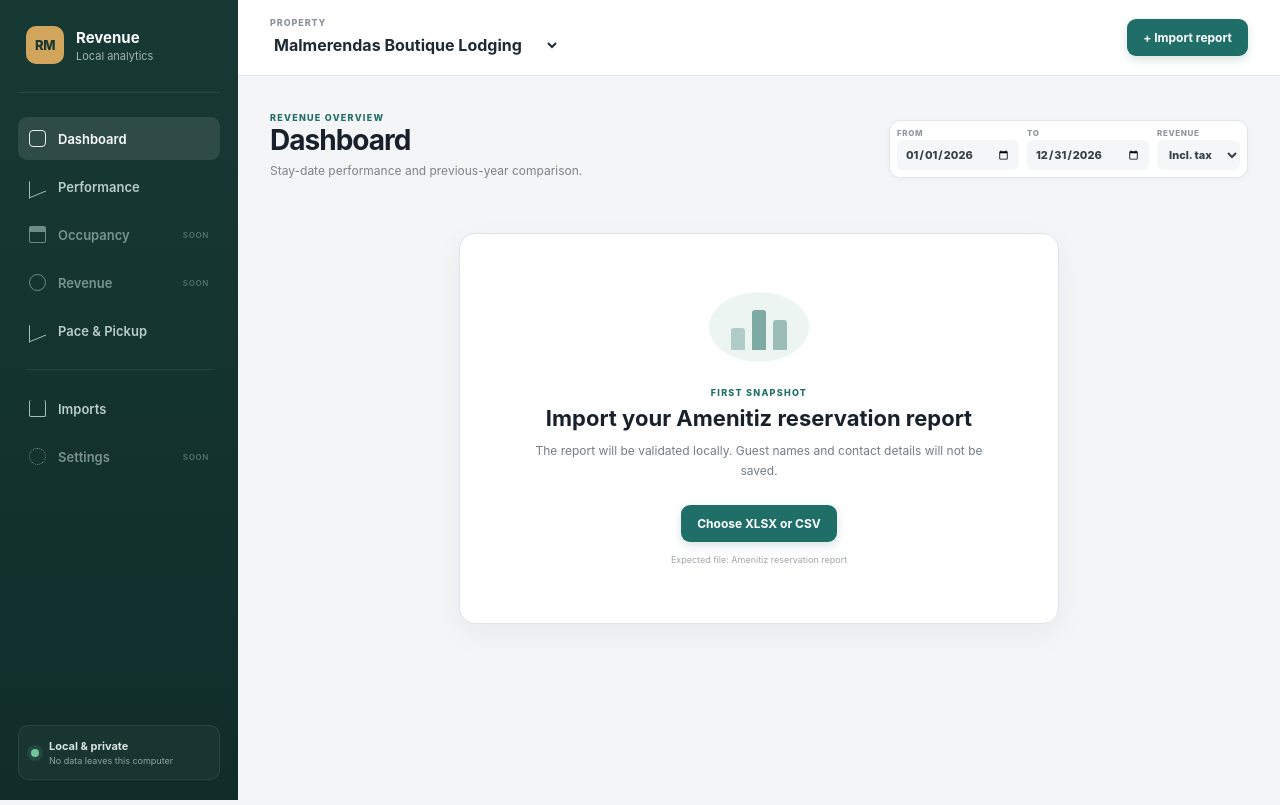
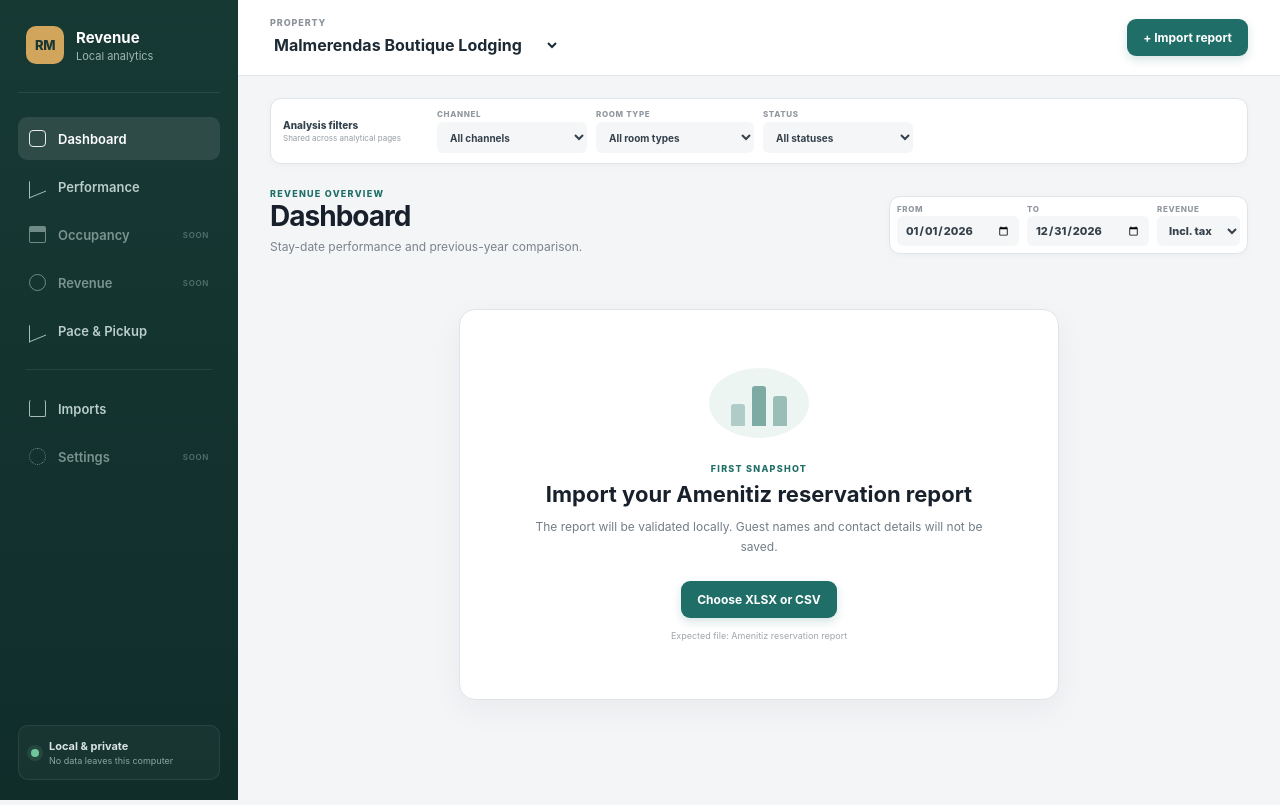
Before and after one commit to hnetoservices-wq/RevenueManagement, a React (Vite) app: page / in a window 1280 px wide. Built offline with nearby package versions, Linux system fonts and the light colour scheme.

Commit message:
Wire shared analytical filters across dashboards

```diff
--- a/src/App.tsx
+++ b/src/App.tsx
@@ -30,6 +30,12 @@ import type {
 } from "./domain/models";
 import { createRepository } from "./data/createRepository";
 import { DuplicateImportError } from "./data/repository";
+import { AnalysisFilterBar } from "./features/filters/AnalysisFilterBar";
+import {
+  DEFAULT_ANALYSIS_FILTERS,
+  applyAnalysisFilters,
+  type AnalysisFilters,
+} from "./features/filters/analysisFilters";
 import { parseAmenitizFile } from "./features/import/amenitiz";
 import { PacePickupPage } from "./features/pace/PacePickupPage";
 import { PerformancePage } from "./features/performance/PerformancePage";
@@ -114,6 +120,7 @@ function App() {
   const [preview, setPreview] = useState<ImportPreview | null>(null);
   const [error, setError] = useState<string | null>(null);
   const [toast, setToast] = useState<string | null>(null);
+  const [analysisFilters, setAnalysisFilters] = useState<AnalysisFilters>(DEFAULT_ANALYSIS_FILTERS);
   const inputRef = useRef<HTMLInputElement>(null);
   const year = new Date().getFullYear();
   const [filters, setFilters] = useState<DashboardFilters>({
@@ -123,6 +130,12 @@ function App() {
   });
 
   const property = properties.find((item) => item.id === propertyId) ?? properties[0];
+  const filteredAnalysis = useMemo(
+    () => property ? applyAnalysisFilters(property, reservations, analysisFilters) : null,
+    [property, reservations, analysisFilters],
+  );
+  const analyticalProperty = filteredAnalysis?.property ?? property;
+  const analyticalReservations = filteredAnalysis?.reservations ?? [];
 
   const refresh = useCallback(async (selectedPropertyId: string) => {
     const [nextReservations, nextImports] = await Promise.all([
@@ -158,10 +171,16 @@ function App() {
   }, [toast]);
 
   const dashboard = useMemo(
-    () => property ? calculateDashboard(property, reservations, filters) : null,
-    [property, reservations, filters],
+    () => analyticalProperty ? calculateDashboard(analyticalProperty, analyticalReservations, filters) : null,
+    [analyticalProperty, analyticalReservations, filters],
   );
   const performance = useMemo(() => chartData(dashboard?.current.daily ?? []), [dashboard]);
+
+  const loadFilteredSnapshotReservations = useCallback(async (snapshotId: string) => {
+    if (!property) return [];
+    const snapshotReservations = await repository.listSnapshotReservations(property.id, snapshotId);
+    return applyAnalysisFilters(property, snapshotReservations, analysisFilters).reservations;
+  }, [property, analysisFilters]);
 
   async function prepareImport(bytes: Uint8Array, filename: string) {
     if (!property) return;
@@ -216,11 +235,12 @@ function App() {
 
   async function changeProperty(nextId: string) {
     setPropertyId(nextId);
+    setAnalysisFilters(DEFAULT_ANALYSIS_FILTERS);
     setLoading(true);
     try { await refresh(nextId); } finally { setLoading(false); }
   }
 
-  if (loading || !property || !dashboard) {
+  if (loading || !property || !analyticalProperty || !dashboard) {
     return <div className="loading-screen"><div className="spinner" /><p>Opening your local revenue workspace…</p></div>;
   }
 
@@ -228,9 +248,9 @@ function App() {
   const previous = dashboard.previousYear;
   const kpis = [
     { label: "Occupancy", value: percent(current.occupancy), delta: deltaText(current.occupancy, previous.occupancy, true) },
-    { label: "ADR", value: money(current.adrCents, property.currency), delta: deltaText(current.adrCents, previous.adrCents) },
-    { label: "RevPAR", value: money(current.revparCents, property.currency), delta: deltaText(current.revparCents, previous.revparCents) },
-    { label: "Room revenue", value: money(current.roomRevenueCents, property.currency), delta: deltaText(current.roomRevenueCents, previous.roomRevenueCents) },
+    { label: "ADR", value: money(current.adrCents, analyticalProperty.currency), delta: deltaText(current.adrCents, previous.adrCents) },
+    { label: "RevPAR", value: money(current.revparCents, analyticalProperty.currency), delta: deltaText(current.revparCents, previous.revparCents) },
+    { label: "Room revenue", value: money(current.roomRevenueCents, analyticalProperty.currency), delta: deltaText(current.roomRevenueCents, previous.roomRevenueCents) },
     { label: "Room nights sold", value: number(current.roomNightsSold), delta: deltaText(current.roomNightsSold, previous.roomNightsSold) },
     { label: "Available room nights", value: number(current.availableRoomNights), delta: { text: "Configured inventory", tone: "neutral" } },
     { label: "Reservations", value: number(current.reservations), delta: deltaText(current.reservations, previous.reservations) },
@@ -268,6 +288,7 @@ function App() {
 
         <div className="workspace">
           {error && <div className="alert"><span>{error}</span><button onClick={() => setError(null)}>Dismiss</button></div>}
+          {page !== "imports" && <AnalysisFilterBar property={property} reservations={reservations} filters={analysisFilters} setFilters={setAnalysisFilters} roomTypeRevenueEstimated={filteredAnalysis?.roomTypeRevenueEstimated ?? false} estimatedReservationCount={filteredAnalysis?.estimatedReservationCount ?? 0} />}
           {page === "dashboard" ? (
             <>
               <div className="page-heading"><div><p className="eyebrow">Revenue overview</p><h1>Dashboard</h1><p>Stay-date performance and previous-year comparison.</p></div><DateFilters filters={filters} setFilters={setFilters} /></div>
@@ -281,17 +302,17 @@ function App() {
                     </article>
                     <article className="panel">
                       <PanelHeading title="Revenue by channel" subtitle={`${current.channels.length} active channels`} />
-                      <div className="channel-chart"><ResponsiveContainer width="100%" height="100%"><PieChart><Pie data={current.channels} dataKey="roomRevenueCents" nameKey="channel" innerRadius={58} outerRadius={85} paddingAngle={2}>{current.channels.map((entry, index) => <Cell key={entry.channel} fill={COLORS[index % COLORS.length]} />)}</Pie><Tooltip formatter={(value) => money(Number(value), property.currency)} /></PieChart></ResponsiveContainer><div className="channel-legend">{current.channels.slice(0, 5).map((channel, index) => <div key={channel.channel}><span style={{ background: COLORS[index % COLORS.length] }} /><strong>{channel.channel}</strong><em>{money(channel.roomRevenueCents, property.currency)}</em></div>)}</div></div>
+                      <div className="channel-chart"><ResponsiveContainer width="100%" height="100%"><PieChart><Pie data={current.channels} dataKey="roomRevenueCents" nameKey="channel" innerRadius={58} outerRadius={85} paddingAngle={2}>{current.channels.map((entry, index) => <Cell key={entry.channel} fill={COLORS[index % COLORS.length]} />)}</Pie><Tooltip formatter={(value) => money(Number(value), analyticalProperty.currency)} /></PieChart></ResponsiveContainer><div className="channel-legend">{current.channels.slice(0, 5).map((channel, index) => <div key={channel.channel}><span style={{ background: COLORS[index % COLORS.length] }} /><strong>{channel.channel}</strong><em>{money(channel.roomRevenueCents, analyticalProperty.currency)}</em></div>)}</div></div>
                     </article>
                     <article className="panel">
                       <PanelHeading title="Operational summary" subtitle="Selected stay dates" />
-                      <div className="summary-list"><SummaryRow label="Total revenue" value={money(current.totalRevenueCents, property.currency)} /><SummaryRow label="Extra revenue" value={money(current.extraRevenueCents, property.currency)} /><SummaryRow label="Tourist tax" value={money(current.touristTaxCents, property.currency)} /><SummaryRow label="Median lead time" value={`${number(current.medianLeadTime, 1)} days`} /><SummaryRow label="Median LOS" value={`${number(current.medianLengthOfStay, 1)} nights`} /><SummaryRow label="Cancellation rate" value={percent(current.cancellationRate)} /></div>
+                      <div className="summary-list"><SummaryRow label="Total revenue" value={money(current.totalRevenueCents, analyticalProperty.currency)} /><SummaryRow label="Extra revenue" value={money(current.extraRevenueCents, analyticalProperty.currency)} /><SummaryRow label="Tourist tax" value={money(current.touristTaxCents, analyticalProperty.currency)} /><SummaryRow label="Median lead time" value={`${number(current.medianLeadTime, 1)} days`} /><SummaryRow label="Median LOS" value={`${number(current.medianLengthOfStay, 1)} nights`} /><SummaryRow label="Cancellation rate" value={percent(current.cancellationRate)} /></div>
                     </article>
                   </section>
                 </>
               )}
             </>
-          ) : page === "performance" ? <PerformancePage property={property} reservations={reservations} filters={filters} setFilters={setFilters} /> : page === "pace" ? <PacePickupPage imports={imports} property={property} filters={filters} setFilters={setFilters} loadSnapshotReservations={(snapshotId) => repository.listSnapshotReservations(property.id, snapshotId)} /> : <ImportsPage imports={imports} onImport={() => void chooseFile()} property={property} filters={filters} setFilters={setFilters} />}
+          ) : page === "performance" ? <PerformancePage property={analyticalProperty} reservations={analyticalReservations} filters={filters} setFilters={setFilters} /> : page === "pace" ? <PacePickupPage imports={imports} property={analyticalProperty} filters={filters} setFilters={setFilters} loadSnapshotReservations={loadFilteredSnapshotReservations} /> : <ImportsPage imports={imports} onImport={() => void chooseFile()} property={property} filters={filters} setFilters={setFilters} />}
         </div>
       </main>
 
```
